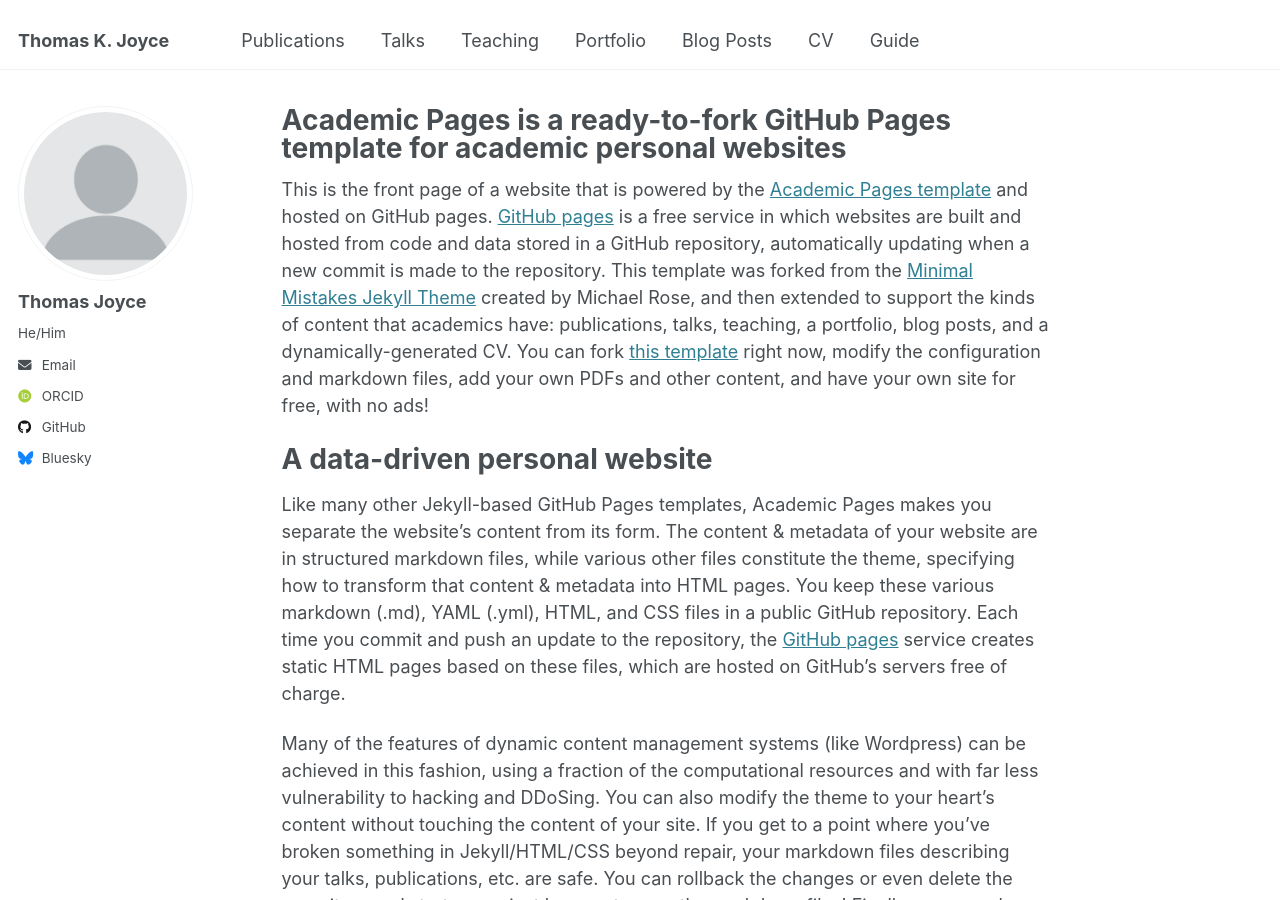
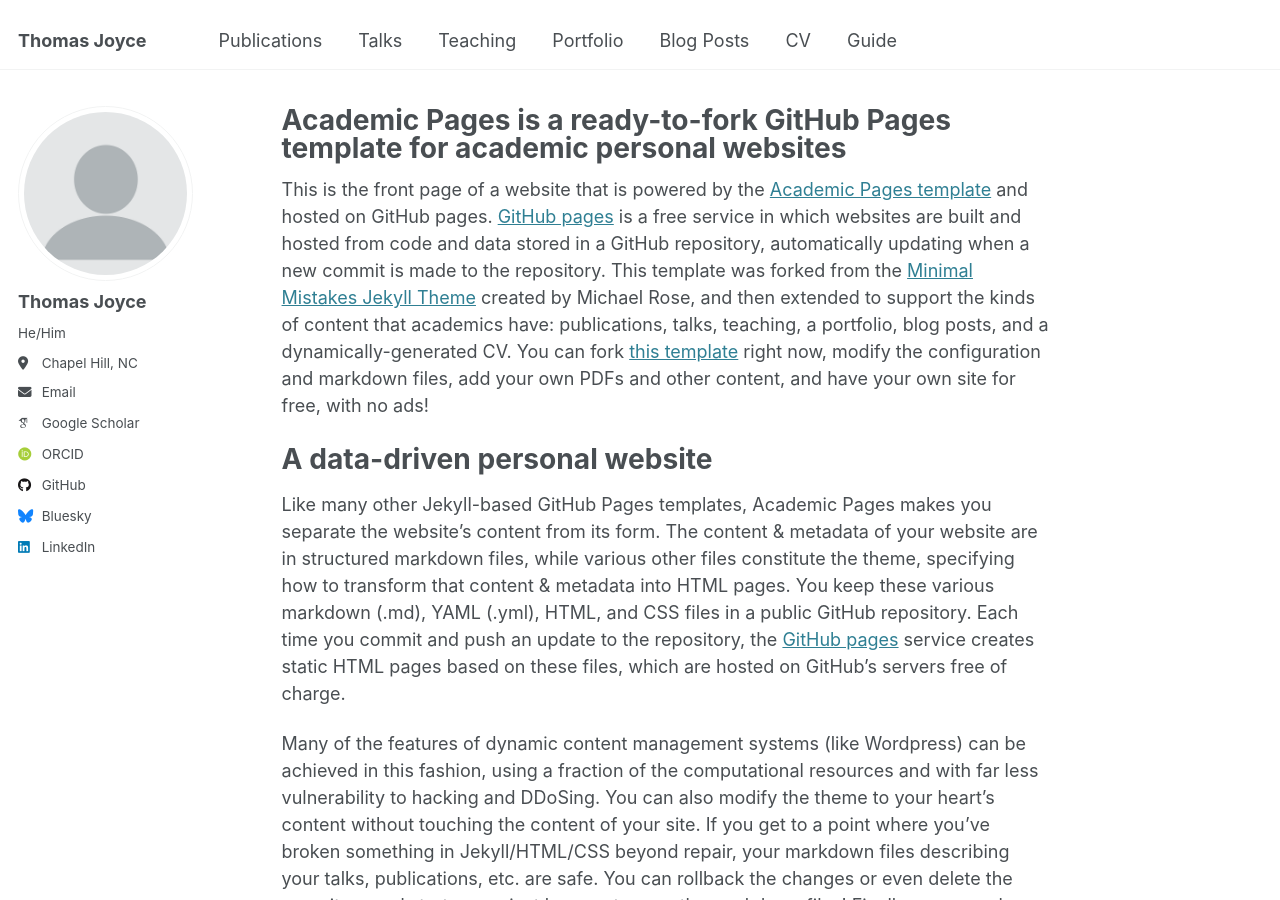
Before and after one commit to thomasjoyce7/personal-website, a Jekyll site: the page built from _pages/about.md, in a window 1280 px wide and 900 px high. Built offline with Jekyll 4.4.1, drawn with Linux system fonts in a browser that asks for light colours; some web fonts are replaced; part of the change alters nothing that is shown.

Commit message:
Updated config.yml

```diff
--- a/_config.yml
+++ b/_config.yml
@@ -9,7 +9,7 @@
 # Basic Site Settings
 locale                   : "en-US"
 site_theme               : "default"
-title                    : "Thomas K. Joyce"
+title                    : "Thomas Joyce"
 title_separator          : "-"
 name                     : &name "Thomas Joyce"
 description              : &description "Biostatistics PhD Student at UNC-Chapel Hill"
@@ -26,18 +26,16 @@ author:
   name             : "Thomas Joyce"
   pronouns         : "He/Him"
   bio              : # "Short biography for the left-hand sidebar"
-  location         : #"Earth"
-  employer         : #"University of North Carolina at Chapel Hill"
-  uri              : # URL
+  location         : "Chapel Hill, NC"
   email            : "tjoyce7@unc.edu"
 
   # Academic websites
   arxiv            : # URL - Update with the correct link to your profile
-  googlescholar    : # https://scholar.google.com/citations?user=PS_CX0AAAAAJ
+  googlescholar    : "https://scholar.google.com/citations?user=UeZgfjQAAAAJ&hl=en"
   impactstory      : # URL
   orcid            : "https://orcid.org/0009-0005-0892-1706"
   semantic         : # URL
-  pubmed           : # "https://www.ncbi.nlm.nih.gov/pubmed/?term=john+snow"
+  pubmed           : # URL
   researchgate     : # URL
   scopus           : # URL
 
@@ -45,7 +43,7 @@ author:
   bitbucket        : # Username - Update with your username on the site
   codepen          : # Username
   dribbble         : # Username
-  github           : "academicpages"
+  github           : "thomasjoyce7"
   kaggle           : # Username
   stackoverflow    : # User number or user number and name (i.e., use "1" or "1/jeff-atwood")
 
@@ -59,7 +57,7 @@ author:
   keybase          : # Username
   instagram        : # Username
   lastfm           : # Username
-  linkedin         : # Username
+  linkedin         : "https://www.linkedin.com/in/thomas-joyce-6ba592291/"
   mastodon         : # URL
   medium           : # URL
   pinterest        : # Username
```
